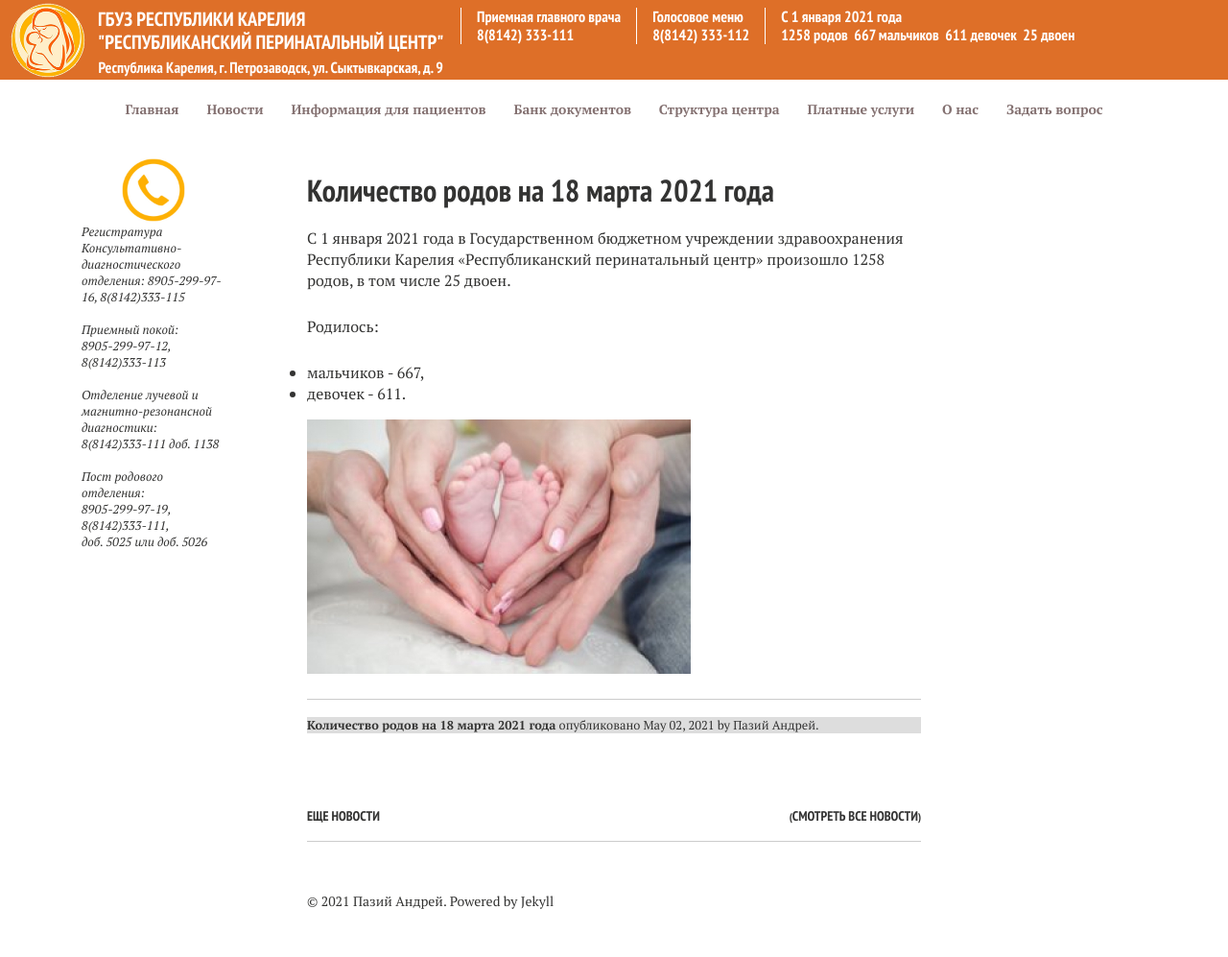
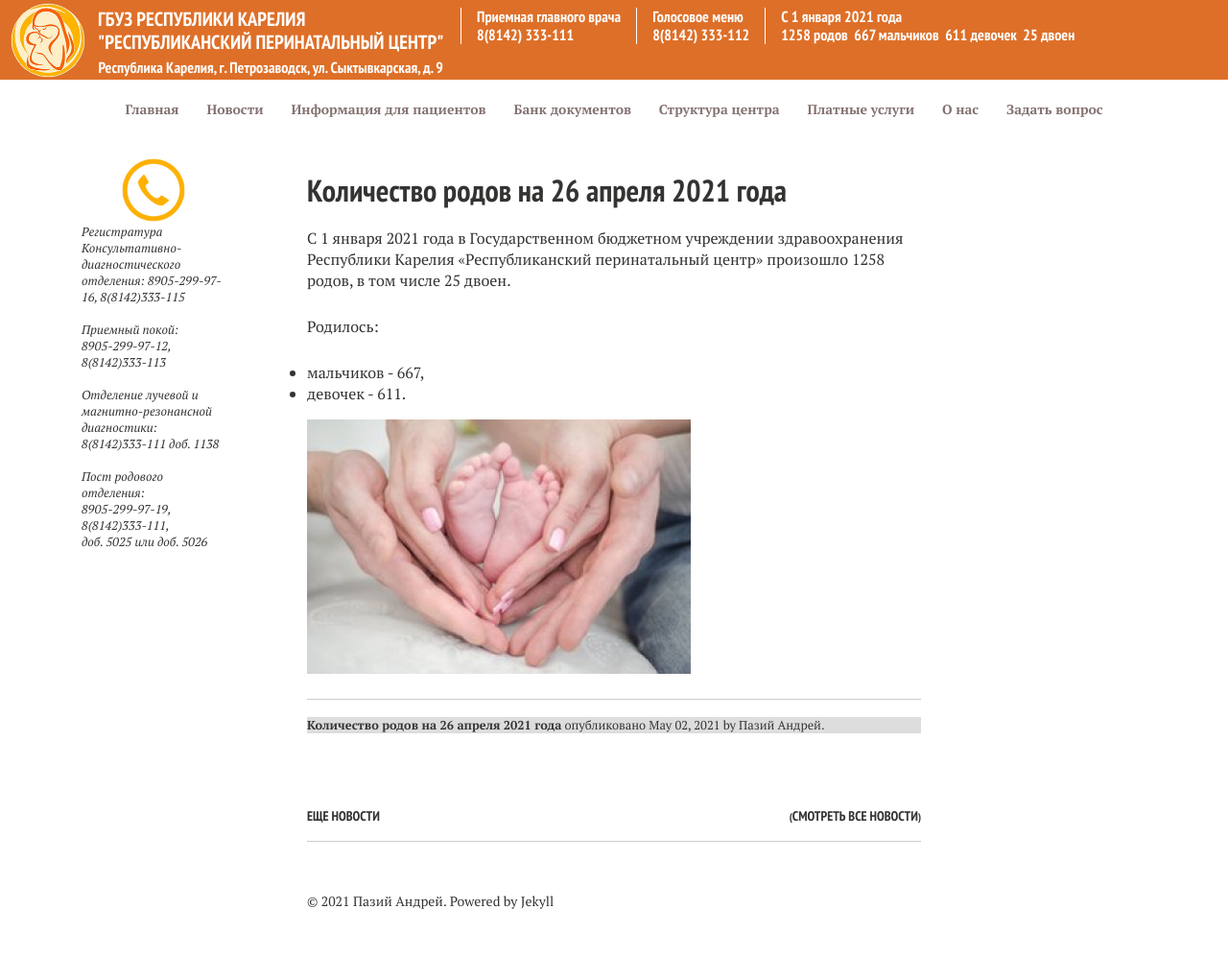
Before and after one commit to panikptz/rpc-site, a Jekyll site: the page built from _posts/2021-03-18-количество-родов-на-18-марта-2021-года.md, in a window 1280 px wide. Shown: the whole page at 96% size. Built offline with Jekyll 4.4.1, drawn with Linux system fonts in a browser that asks for light colours; nearby versions of some CDN libraries.

Commit message:
Update from Forestry.io admin@rpc.karelia.ru updated _posts/2021-03-18-количество-родов-на-18-марта-2021-года.md

```diff
--- a/_posts/2021-03-18-количество-родов-на-18-марта-2021-года.md
+++ b/_posts/2021-03-18-количество-родов-на-18-марта-2021-года.md
@@ -1,5 +1,5 @@
 ---
-title: Количество родов на 18 марта 2021 года
+title: Количество родов на 26 апреля 2021 года
 description: С 1 января 2021 года в Государственном бюджетном учреждении здравоохранения
   Республики Карелия «Республиканский перинатальный центр»...
 date: '2021-05-02'
```
